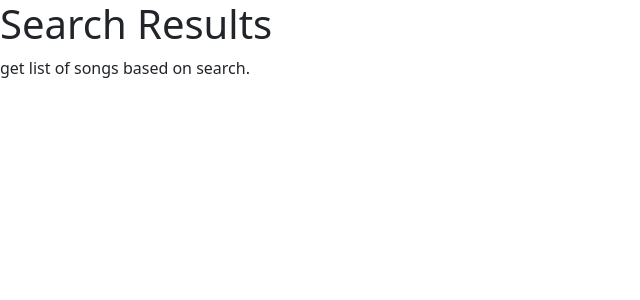
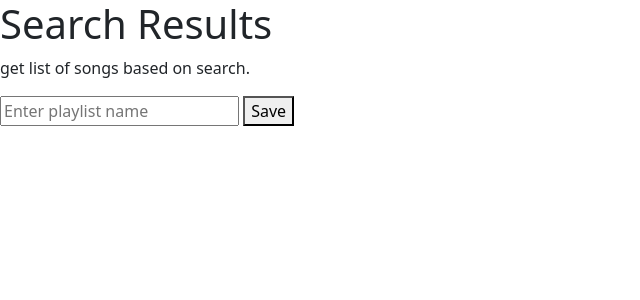
Before and after one commit to Momentum-Team-19/django-music-merrick-vogt, a Django app: page /search/ in a window 1280 px wide. Shown: the top 300 px of the page, without its empty margins (0-640 px from the left). Run offline with Django 4.2, Linux system fonts and the light colour scheme.

Commit message:
db saves playlists and songs. songs are not duplicated with many to many relationship.

```diff
--- a/playlists/models.py
+++ b/playlists/models.py
@@ -3,6 +3,7 @@ from django.db import models
 # Create your models here.
 
 class Song(models.Model):
+    spotify_id = models.CharField(max_length=100, unique=True)
     title = models.CharField(max_length=200)
     album = models.CharField(max_length=200)
     artist = models.CharField(max_length=100)
--- a/playlists/templates/search/search_results.html
+++ b/playlists/templates/search/search_results.html
@@ -6,12 +6,23 @@
     <h1>Search Results</h1>
     <p>get list of songs based on search.</p>
 
+    <form action="{% url 'playlists:save_tracks' %}" method="post">
+        {% csrf_token %}
         <ul>
             {% for track in tracks %}
-        <li><input type="checkbox" name="selected_songs" value="{{ track.id }}">
+                <li>
+                    <input type="checkbox" name="selected_songs" value="{{ track.id }}" checked>
                     {{ track.name }} by {{ track.artists.0.name }}
+                    <!-- Hidden fields to store track data -->
+                    <input type="hidden" name="track_{{ track.id }}_name" value="{{ track.name }}">
+                    <input type="hidden" name="track_{{ track.id }}_album" value="{{ track.album.name }}">
+                    <input type="hidden" name="track_{{ track.id }}_artist" value="{{ track.artists.0.name }}">
                 </li>
             {% endfor %}
         </ul>
+        <input type="text" name="playlist_name" placeholder="Enter playlist name">
+        <button type="submit">Save</button>
+    </form>
+
 
 {% endblock %}
--- a/playlists/urls.py
+++ b/playlists/urls.py
@@ -6,6 +6,7 @@ app_name = 'playlists'
 urlpatterns = [
     path('', views.home_view, name='home'),  # Example home view
     path('search/', views.search_results_view, name='search_results'),
+    path('save_tracks/', views.save_tracks_view, name='save_tracks'),
     path('playlists/', views.playlist_list_view, name='playlist_list'),
     path('playlists/<int:playlist_id>/', views.playlist_detail_view, name='playlist_detail'),
 ]
--- a/playlists/views.py
+++ b/playlists/views.py
@@ -1,8 +1,10 @@
-from django.shortcuts import render
+from django.shortcuts import render, redirect
 import spotipy
 from spotipy.oauth2 import SpotifyClientCredentials
 from .models import Playlist, Song  # Import your Playlist model if needed
 from django.db import models
+from django.http import HttpResponseBadRequest
+
 
 def home_view(request):
     return render(request, 'search/index.html')
@@ -30,25 +32,44 @@ def search_results_view(request):
         results = spotify.search(query, type='track', limit=10)
         tracks = results['tracks']['items']
 
-        for track in tracks:
-            print(f"Attempting to save track: {track['name']}")
-
-            try:
-                Song.objects.get_or_create(
-                    title=track['name'],
-                    album=track['album']['name'],
-                    artist=track['artists'][0]['name'],  # Taking the first artist for simplicity
-                    # spotify_id=track['id'],
-                    # preview_url=track['preview_url']
-                )
-            except Exception as e:
-                print(f"Error saving track {track['name']}: {e}")
-
     else:
         print("No query found")
         tracks = []
 
     return render(request, 'search/search_results.html', {'tracks': tracks})
+
+
+def save_tracks_view(request):
+    if request.method == "POST":
+        # Extracting selected songs and the playlist name from the POST request
+        selected_songs = request.POST.getlist('selected_songs')
+        playlist_name = request.POST['playlist_name']
+
+        # Create a new Playlist
+        playlist = Playlist(name=playlist_name)
+        playlist.save()
+
+        # For each Spotify ID received
+        for spotify_id in selected_songs:
+            # Check if a Song with that Spotify ID already exists
+            song, created = Song.objects.get_or_create(spotify_id=spotify_id)
+
+            # If the song is newly created, fill in the details
+            if created:
+                 # Get the song details from the hidden input fields
+                song.title = request.POST[f'track_{spotify_id}_name']
+                song.album = request.POST[f'track_{spotify_id}_album']
+                song.artist = request.POST[f'track_{spotify_id}_artist']
+                song.save()
+
+            # Associate the song with the new playlist
+            playlist.songs.add(song)
+
+        return redirect('playlists:playlist_detail', playlist_id=playlist.id)
+    else:
+        return HttpResponseBadRequest("Invalid request method")
+
+
 
 # Define your playlist-related views here
 def playlist_list_view(request):
@@ -56,6 +77,7 @@ def playlist_list_view(request):
     playlists = Playlist.objects.all()
     return render(request, 'playlists/playlist_list.html', {'playlists': playlists})
 
+
 def playlist_detail_view(request, playlist_id):
     # Fetch details of a specific playlist from the database using get_playlist_by_id
     playlist = get_playlist_by_id(playlist_id)
```
Also changed, not shown: playlists/templates/playlists/playlist_detail.html (+9 -0 lines), playlists/migrations/0001_initial.py. Lines whose indentation alone changed are shown as unchanged.
